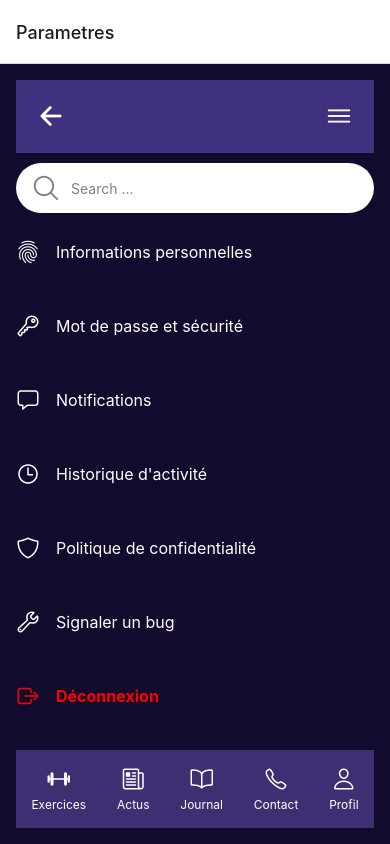
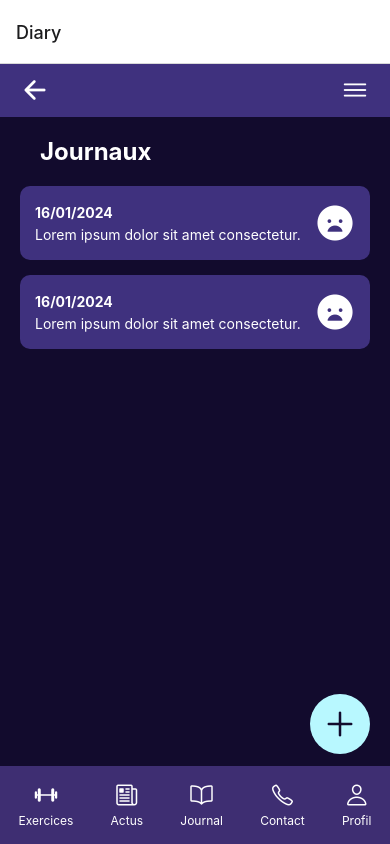
Before and after one commit to EstherMhV/HealfingApp, a React Native app: screen /Diary in a window 390 px wide. Built offline with nearby package versions, Linux system fonts and the light colour scheme.

Commit message:
screens section diary

```diff
--- a/App.js
+++ b/App.js
@@ -4,11 +4,13 @@ import { createStackNavigator } from "@react-navigation/stack";
 
 import Home from "./screens/homeScreen.jsx";
 import Login from "./screens/loginScreen.jsx";
+import Diary from "./screens/diaryScreen.jsx";
 import SignUp from "./screens/signUpScreen.jsx";
 import Contact from "./screens/contactScreen.jsx";
+import Profile from "./screens/profileScreen.jsx";
 import Settings from "./screens/settingsScreen.jsx";
+import AddDataDiary from "./screens/addDataDiary.jsx";
 import PersonalData from "./screens/personalDataScreen.jsx";
-import Profile from "./screens/profileScreen.jsx";
 
 const Stack = createStackNavigator();
 
@@ -16,7 +18,7 @@ export default function App() {
   return (
     <View style={styles.container}>
       <NavigationContainer>
-        <Stack.Navigator initialRouteName="Settings">
+        <Stack.Navigator initialRouteName="Diary">
           <Stack.Screen
             name="SignUp"
             component={SignUp}
@@ -33,14 +35,24 @@ export default function App() {
             options={{ title: "Home" }}
           />
           <Stack.Screen
-            name="Profile"
-            component={Profile}
-            options={{ title: "Profil" }}
+            name="Diary"
+            component={Diary}
+            options={{ title: "Diary" }}
+          />
+          <Stack.Screen
+            name="AddDataDiary"
+            component={AddDataDiary}
+            options={{ title: "Add data diary" }}
           />
           <Stack.Screen
             name="Contact"
             component={Contact}
             options={{ title: "Contact" }}
+          />
+          <Stack.Screen
+            name="Profile"
+            component={Profile}
+            options={{ title: "Profil" }}
           />
           <Stack.Screen
             name="Settings"
@@ -52,7 +64,6 @@ export default function App() {
             component={PersonalData}
             options={{ title: "Informations personelles" }}
           />
-
         </Stack.Navigator>
       </NavigationContainer>
     </View>
--- a/components/Menu.jsx
+++ b/components/Menu.jsx
@@ -23,7 +23,7 @@ const Menu = () => {
       </TouchableOpacity>
       <TouchableOpacity
         style={styles.menuItem}
-        onPress={() => navigation.navigate("Journal")}
+        onPress={() => navigation.navigate("Diary")}
       >
         <Ionicons name="book-outline" size={24} color="#fff" />
         <Text style={styles.menuText}>Journal</Text>
--- a/package.json
+++ b/package.json
@@ -17,6 +17,7 @@
     "react": "18.2.0",
     "react-native": "^0.74.1",
     "react-native-ionicons": "^4.6.5",
+    "react-native-modal-datetime-picker": "^17.1.0",
     "react-native-toast-message": "^2.2.0",
     "react-native-vector-icons": "^10.1.0"
   },
--- /dev/null
+++ b/screens/addDataDiary.jsx
@@ -0,0 +1,176 @@
+import {
+  View,
+  Text,
+  StyleSheet,
+  TouchableOpacity,
+  TextInput,
+  ScrollView,
+} from "react-native";
+import { useState } from "react";
+import Menu from "../components/Menu.jsx";
+import { Ionicons } from "@expo/vector-icons";
+import DateTimePickerModal from "react-native-modal-datetime-picker";
+
+const AddDataDiary = ({ navigation }) => {
+  const [isDatePickerVisible, setDatePickerVisibility] = useState(false);
+  const [selectedDate, setSelectedDate] = useState(null);
+  const [journalContent, setJournalContent] = useState("");
+
+  const showDatePicker = () => {
+    setDatePickerVisibility(true);
+  };
+
+  const hideDatePicker = () => {
+    setDatePickerVisibility(false);
+  };
+
+  const handleConfirm = (date) => {
+    setSelectedDate(date.toLocaleDateString());
+    hideDatePicker();
+  };
+
+  const handleSave = () => {
+    navigation.navigate("Diary");
+  };
+
+  return (
+    <View style={styles.container}>
+      <View style={styles.header}>
+        <TouchableOpacity onPress={() => navigation.goBack("diaryScreen")}>
+          <Ionicons name="arrow-back-outline" size={30} color="#fff" />
+        </TouchableOpacity>
+      </View>
+
+      <ScrollView contentContainerStyle={styles.content}>
+        <TouchableOpacity style={styles.dateButton} onPress={showDatePicker}>
+          <Text style={styles.dateButtonText}>
+            {selectedDate ? selectedDate : "Date"}
+          </Text>
+        </TouchableOpacity>
+
+        <DateTimePickerModal
+          isVisible={isDatePickerVisible}
+          mode="date"
+          onConfirm={handleConfirm}
+          onCancel={hideDatePicker}
+        />
+
+        <Text style={styles.sectionTitle}>Contenu du journal</Text>
+        <TextInput
+          style={styles.textInput}
+          placeholder="Ecrire votre ressenti, votre journée ..."
+          placeholderTextColor="#888"
+          multiline={true}
+          value={journalContent}
+          onChangeText={setJournalContent}
+        />
+
+        <Text style={styles.sectionTitle}>Humeur</Text>
+        <View style={styles.moodContainer}>
+          <TouchableOpacity style={styles.moodButton}>
+            <Text style={styles.moodButtonText}>Triste</Text>
+          </TouchableOpacity>
+          <TouchableOpacity style={styles.moodButton}>
+            <Text style={styles.moodButtonText}>Anxieuse</Text>
+          </TouchableOpacity>
+          <TouchableOpacity style={styles.moodButton}>
+            <Text style={styles.moodButtonText}>Joyeuse</Text>
+          </TouchableOpacity>
+          <TouchableOpacity style={styles.moodButton}>
+            <Text style={styles.moodButtonText}>En colère</Text>
+          </TouchableOpacity>
+        </View>
+
+        <TouchableOpacity style={styles.saveButton} onPress={handleSave}>
+          <Text style={styles.saveButtonText}>Enregistrer</Text>
+        </TouchableOpacity>
+      </ScrollView>
+
+      <View style={styles.footer}>
+        <Menu navigation={navigation} />
+      </View>
+    </View>
+  );
+};
+
+const styles = StyleSheet.create({
+  container: {
+    flex: 1,
+    backgroundColor: "#120B2D",
+  },
+  header: {
+    flexDirection: "row",
+    justifyContent: "space-between",
+    alignItems: "center",
+    paddingHorizontal: 20,
+    paddingVertical: 10,
+    backgroundColor: "#3F317E",
+  },
+  content: {
+    paddingHorizontal: 20,
+    paddingVertical: 20,
+    flexGrow: 1,
+    justifyContent: "space-between",
+  },
+  dateButton: {
+    backgroundColor: "#7259E4",
+    padding: 15,
+    borderRadius: 10,
+    alignItems: "center",
+    marginBottom: 20,
+  },
+  dateButtonText: {
+    color: "#fff",
+    fontSize: 16,
+    fontWeight: "bold",
+  },
+  sectionTitle: {
+    color: "#fff",
+    fontSize: 18,
+    fontWeight: "bold",
+    marginBottom: 10,
+  },
+  textInput: {
+    backgroundColor: "#fff",
+    color: "#000",
+    borderRadius: 10,
+    padding: 15,
+    height: 150,
+    textAlignVertical: "top",
+    marginBottom: 20,
+  },
+  moodContainer: {
+    flexDirection: "row",
+    flexWrap: "wrap",
+    justifyContent: "space-between",
+    marginBottom: 20,
+  },
+  moodButton: {
+    backgroundColor: "#7259E4",
+    paddingVertical: 10,
+    paddingHorizontal: 20,
+    borderRadius: 20,
+    marginBottom: 10,
+  },
+  moodButtonText: {
+    color: "#fff",
+    fontSize: 14,
+  },
+  saveButton: {
+    alignSelf: "center",
+    backgroundColor: "#00E0FF",
+    paddingVertical: 15,
+    paddingHorizontal: 30,
+    borderRadius: 10,
+  },
+  saveButtonText: {
+    color: "#120B2D",
+    fontSize: 16,
+    fontWeight: "bold",
+  },
+  footer: {
+    backgroundColor: "#3F317E",
+  },
+});
+
+export default AddDataDiary;
--- a/screens/diaryScreen.jsx
+++ b/screens/diaryScreen.jsx
@@ -0,0 +1,138 @@
+import React from "react";
+import {
+  View,
+  Text,
+  StyleSheet,
+  TouchableOpacity,
+  ScrollView,
+} from "react-native";
+import Menu from "../components/Menu.jsx";
+import { Ionicons } from "@expo/vector-icons";
+
+const Diary = ({ navigation }) => {
+  return (
+    <View style={styles.container}>
+      <View style={styles.header}>
+        <TouchableOpacity onPress={() => navigation.goBack("Diary")}>
+          <Ionicons name="arrow-back-outline" size={30} color="#fff" />
+        </TouchableOpacity>
+        <TouchableOpacity>
+          <Ionicons name="menu-outline" size={30} color="#fff" />
+        </TouchableOpacity>
+      </View>
+
+      <ScrollView contentContainerStyle={styles.diaryList}>
+        <Text style={styles.title}>Journaux</Text>
+        <View style={styles.diaryEntry}>
+          <View style={styles.entryTextContainer}>
+            <Text style={styles.entryDate}>16/01/2024</Text>
+            <Text style={styles.entryText}>
+              Lorem ipsum dolor sit amet consectetur.
+            </Text>
+          </View>
+          <Ionicons
+            name="sad"
+            size={40}
+            color="#fff"
+            style={styles.entryIcon}
+          />
+        </View>
+        <View style={styles.diaryEntry}>
+          <View style={styles.entryTextContainer}>
+            <Text style={styles.entryDate}>16/01/2024</Text>
+            <Text style={styles.entryText}>
+              Lorem ipsum dolor sit amet consectetur.
+            </Text>
+          </View>
+          <Ionicons
+            name="sad"
+            size={40}
+            color="#fff"
+            style={styles.entryIcon}
+          />
+        </View>
+      </ScrollView>
+
+      <View style={styles.fabContainer}>
+        <TouchableOpacity
+          style={styles.fab}
+          onPress={() => navigation.navigate("AddDataDiary")}
+        >
+          <Ionicons name="add" size={40} color="#120B2D" />
+        </TouchableOpacity>
+      </View>
+
+      <View style={styles.footer}>
+        <Menu navigation={navigation} />
+      </View>
+    </View>
+  );
+};
+
+const styles = StyleSheet.create({
+  container: {
+    flex: 1,
+    backgroundColor: "#120B2D",
+    justifyContent: "space-between",
+  },
+  header: {
+    flexDirection: "row",
+    justifyContent: "space-between",
+    alignItems: "center",
+    paddingHorizontal: 20,
+    paddingVertical: 10,
+    backgroundColor: "#3F317E",
+  },
+  title: {
+    color: "#fff",
+    fontSize: 24,
+    fontWeight: "bold",
+    marginVertical: 20,
+    paddingHorizontal: 20,
+  },
+  diaryList: {
+    paddingHorizontal: 20,
+  },
+  diaryEntry: {
+    flexDirection: "row",
+    backgroundColor: "#3F317E",
+    borderRadius: 10,
+    padding: 15,
+    marginBottom: 15,
+    alignItems: "center",
+  },
+  entryTextContainer: {
+    flex: 1,
+  },
+  entryDate: {
+    color: "#fff",
+    fontWeight: "bold",
+    marginBottom: 5,
+  },
+  entryText: {
+    color: "#fff",
+  },
+  entryIcon: {
+    marginLeft: 10,
+  },
+  fabContainer: {
+    position: "absolute",
+    right: 20,
+    bottom: 90,
+    zIndex: 10,
+  },
+  fab: {
+    width: 60,
+    height: 60,
+    alignItems: "center",
+    justifyContent: "center",
+    backgroundColor: "#B8F8FF",
+    borderRadius: 30,
+    elevation: 8,
+  },
+  footer: {
+    backgroundColor: "#3F317E",
+  },
+});
+
+export default Diary;
--- a/screens/profileScreen.jsx
+++ b/screens/profileScreen.jsx
@@ -1,7 +1,7 @@
 import React from "react";
-import { View, Text, StyleSheet, TouchableOpacity, Image } from "react-native";
 import Menu from "../components/Menu.jsx";
 import { Ionicons } from "@expo/vector-icons";
+import { View, Text, StyleSheet, TouchableOpacity, Image } from "react-native";
 
 const Profil = ({ navigation }) => {
   return (
@@ -14,10 +14,6 @@ const Profil = ({ navigation }) => {
       </View>
 
       <View style={styles.profileImageContainer}>
-        {/* <Image
-          source={require("../assets/profile.jpg")}
-          style={styles.profileImage}
-        /> */}
         <Text>image de profil</Text>
       </View>
 
--- a/screens/settingsScreen.jsx
+++ b/screens/settingsScreen.jsx
@@ -66,7 +66,6 @@ const Settings = ({ navigation }) => {
           <Text style={styles.optionText}>Historique d'activité</Text>
         </TouchableOpacity>
 
-
         <TouchableOpacity
           style={styles.option}
           onPress={() => navigation.navigate("PrivacyPolicy")}
@@ -89,7 +88,9 @@ const Settings = ({ navigation }) => {
           <Text style={styles.optionTextLogout}>Déconnexion</Text>
         </TouchableOpacity>
       </ScrollView>
-      <Menu />
+      <View style={styles.footer}>
+        <Menu navigation={navigation} />
+      </View>
     </View>
   );
 };
@@ -159,6 +160,9 @@ const styles = StyleSheet.create({
     padding: 20,
     backgroundColor: "#3F317E",
   },
+  footer: {
+    backgroundColor: "#3F317E",
+  },
 });
 
 export default Settings;
```
Also changed, not shown: 1 other file (tests, documents, lock files or other folders).
